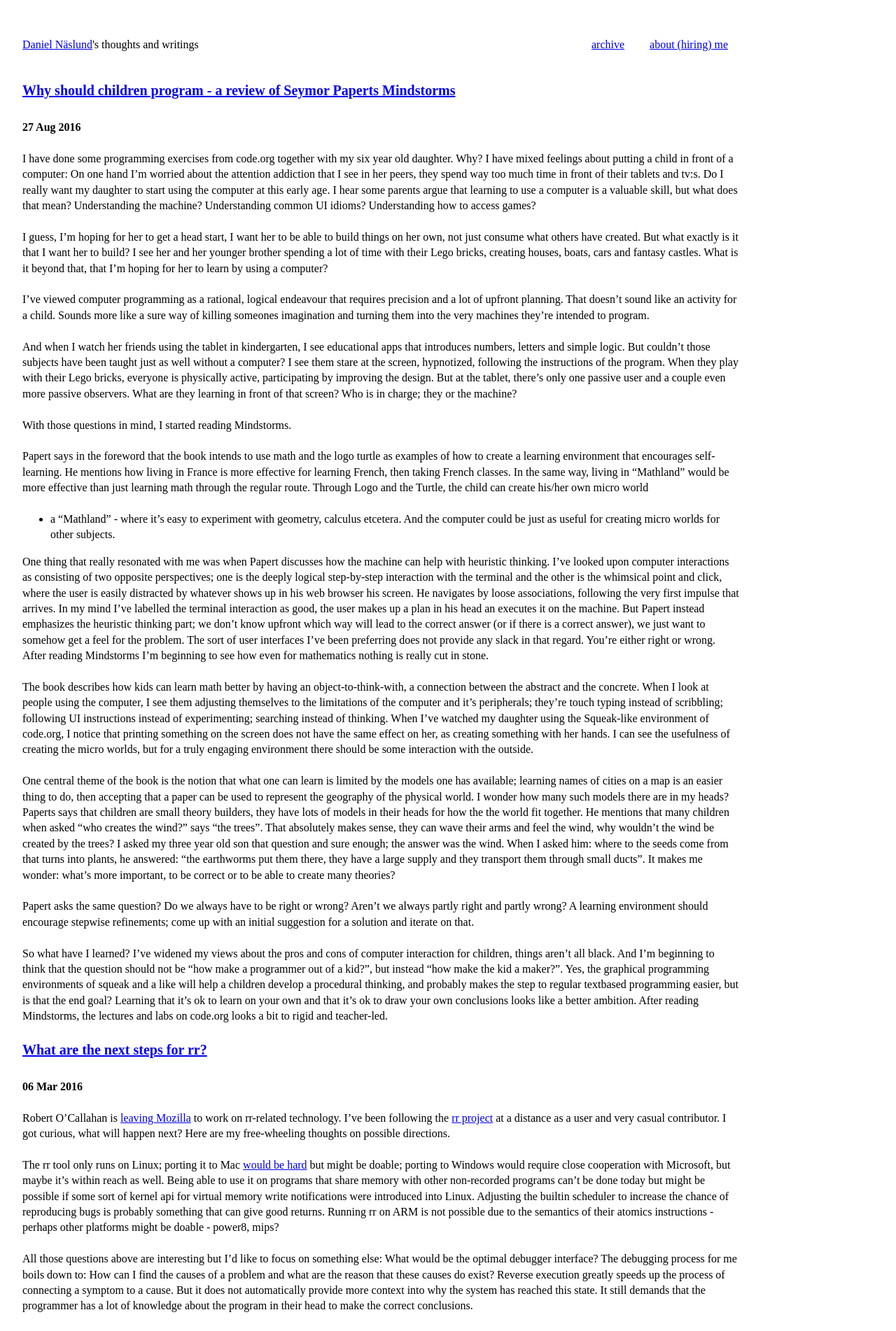
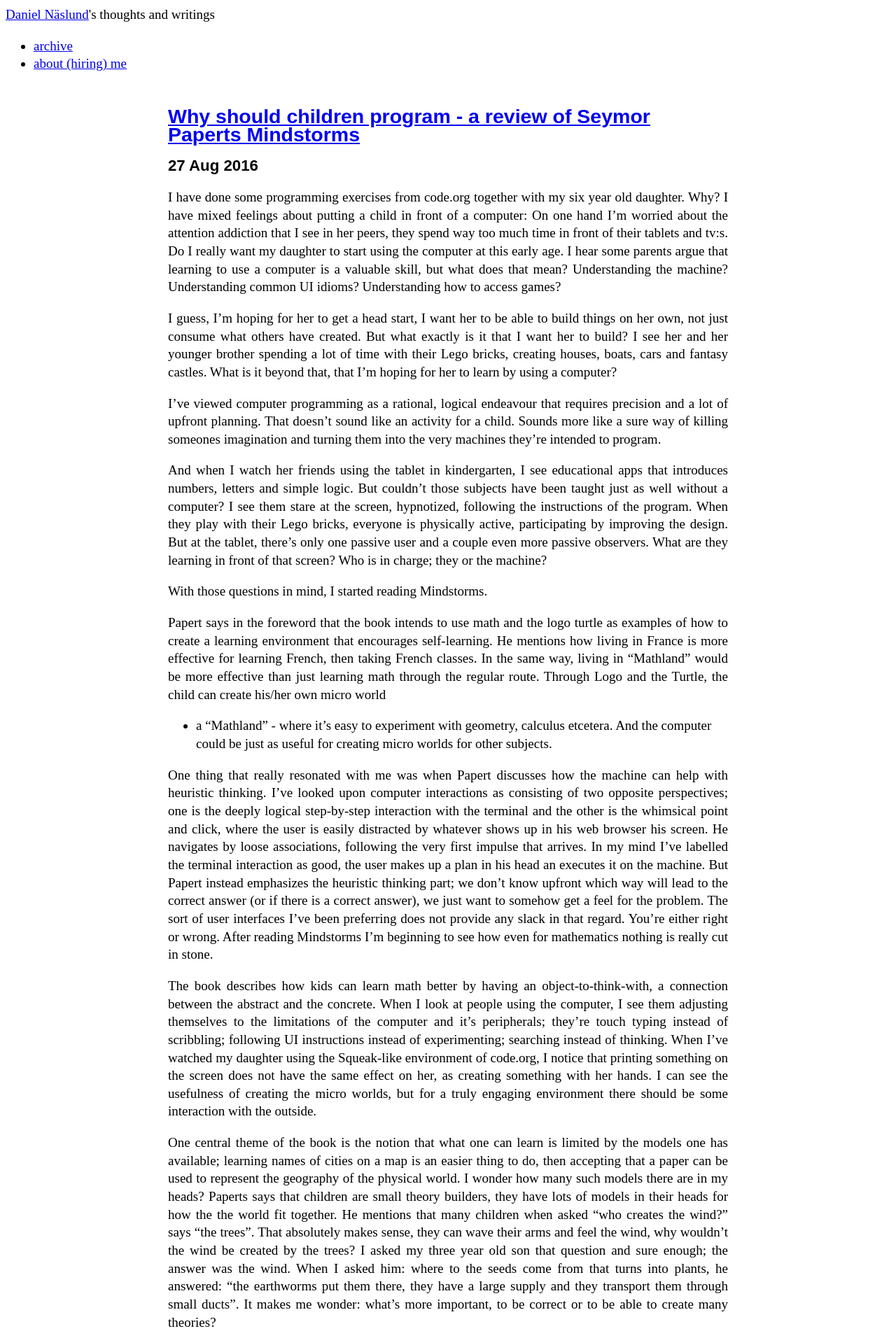
Before and after one commit to dannas/dannas.github.com, a Jekyll site: the page built from index.html, in a window 1280 px wide. Shown: the top 1902 px of the page at 70% size. Built offline with Jekyll 4.4.1, drawn with Linux system fonts in a browser that asks for light colours; the list of posts is cut into pages by our own code.

Commit message:
Use layout from c9x.me

```diff
--- a/_layouts/default.html
+++ b/_layouts/default.html
@@ -34,9 +34,9 @@
                 </ul>
             </div>
 
-            <section>
+            <article>
                 {{ content }}
-            </section>
+            </article>
             <footer>
             </footer>
         </div> <!-- wrapper -->
--- a/stylesheets/styles.css
+++ b/stylesheets/styles.css
@@ -1,107 +1,18 @@
 
-/*
- * TODO(dannas): Adjust font size and spacing with recommendations from http://typographyhandbook.com/ and
- * http://practicaltypography.com/
- * https://prowebtype.com/
- * http://webtypography.net/toc/
- */
+/* Taken from c9x.me */
+pre, p, h2, h3		{ margin: 1.9rem 0px 1.9rem; }
+article, .container	{ width: 800px; margin: auto; }
+h1, h2, h3, h4		{ font-family: arial, sans; }
+h2                  { margin-top: 5rem; }
+pre, code		    { background-color: #eeeeff; line-height: normal; overflow: auto; }
+#logo			    { vertical-align: middle; margin-right: 16px; }
+body			    { font-size: 1.9rem; line-height: 135%; }
+p			        { text-align: justify; }
+html			    { font-size: 62.5%; }
+.bnf			    { background-color: white; padding-left: 2rem; }
 
-/*
- * Apply a natural box layout model to all elements, but allowing components to change.
- * https://www.paulirish.com/2012/box-sizing-border-box-ftw/
- * */
-html {
-  box-sizing: border-box;
+@media only screen and (max-device-width: 480px) {
+html			    { font-size: 50%; }
+article, .container	{ width: 90%; }
+p			        { text-align: left; }
 }
-
-*, *:before, *:after {
-  box-sizing: inherit;
-}
-
-html {
-  font-size: 100%;
-}
-
-p {
-    font-size: 1em;
-    margin-bottom: 1.4em;
-}
-
-h1 {
-    font-size: 2em;
-    margin-bottom: 2.4em;
-    padding: 0;
-}
-
-h2 {
-    font-size: 1.25em;
-    margin-bottom: 1.4em;
-    padding: 0;
-}
-
-h3 {
-    font-size: 1em;
-    margin-bottom: 1.4em;
-    padding: 0;
-}
-
-body {
-  max-width: 67em;
-  padding-top: 2.8em;
-  padding-bottom: 2.8em;
-  padding-left: 1.5em;
-  padding-right: 1.5em;
-  line-height: 1.4;
-}
-
-@media (max-width: 1024px) {
-  body {
-    padding-left: 0;
-    padding-right: 0;
-    max-width: none;
-  }
-}
-
-header {
-  float:left;
-}
-
-section {
-  clear: both;
-}
-
-div.navigation {
-  float: right
-}
-
-footer {
-  float:left;
-}
-
-header, div.navigation  {
-  margin-bottom: 2.5em;
-}
-
-div.navigation ul {
-    margin: 0;
-    padding: 0;
-    list-style: none;
-}
-
-div.navigation ul li {
-    margin-top: 0em;
-    margin-bottom: 0em;
-    margin-left: 1em;
-    margin-right: 1em;
-    display: inline;
-}
-
-pre {
-  margin-bottom: 1em;
-  margin-left: 4em;
-  margin-right: 4em;
-}
-
-code {
-  font-family: monospace;
-}
```
